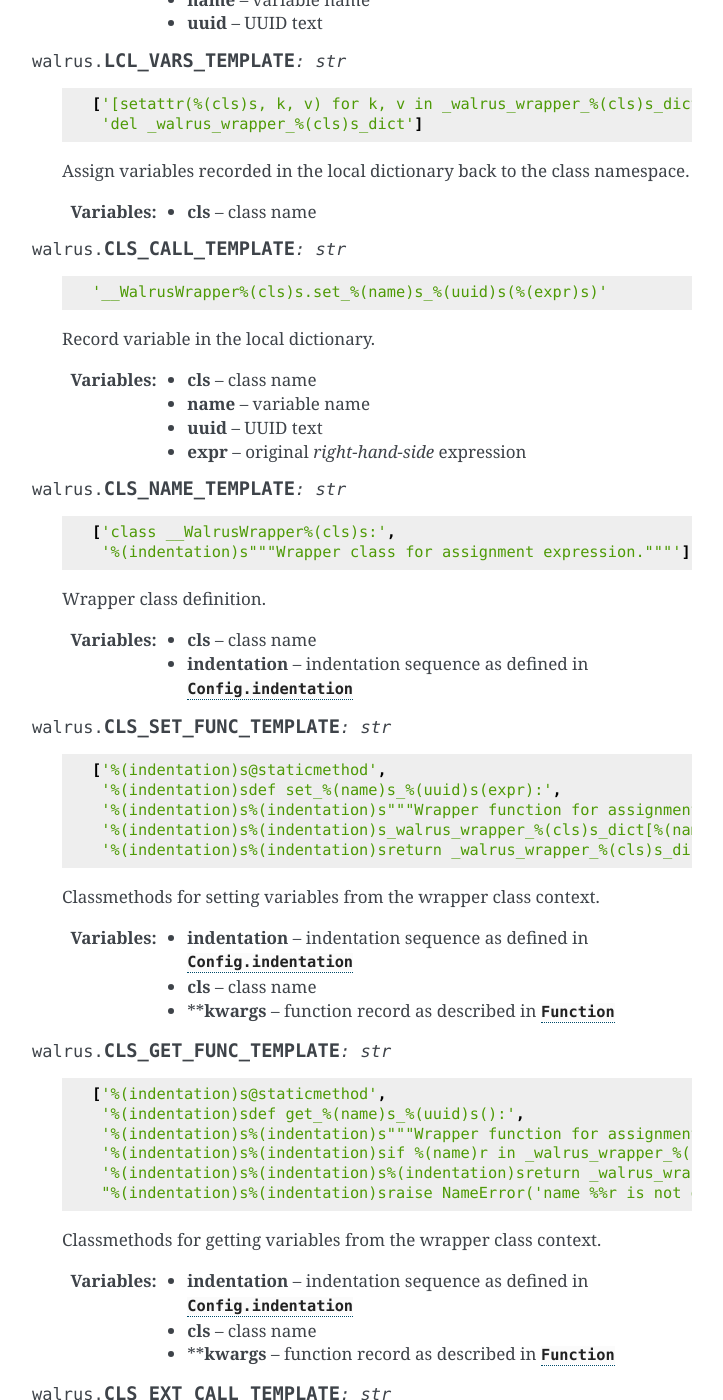
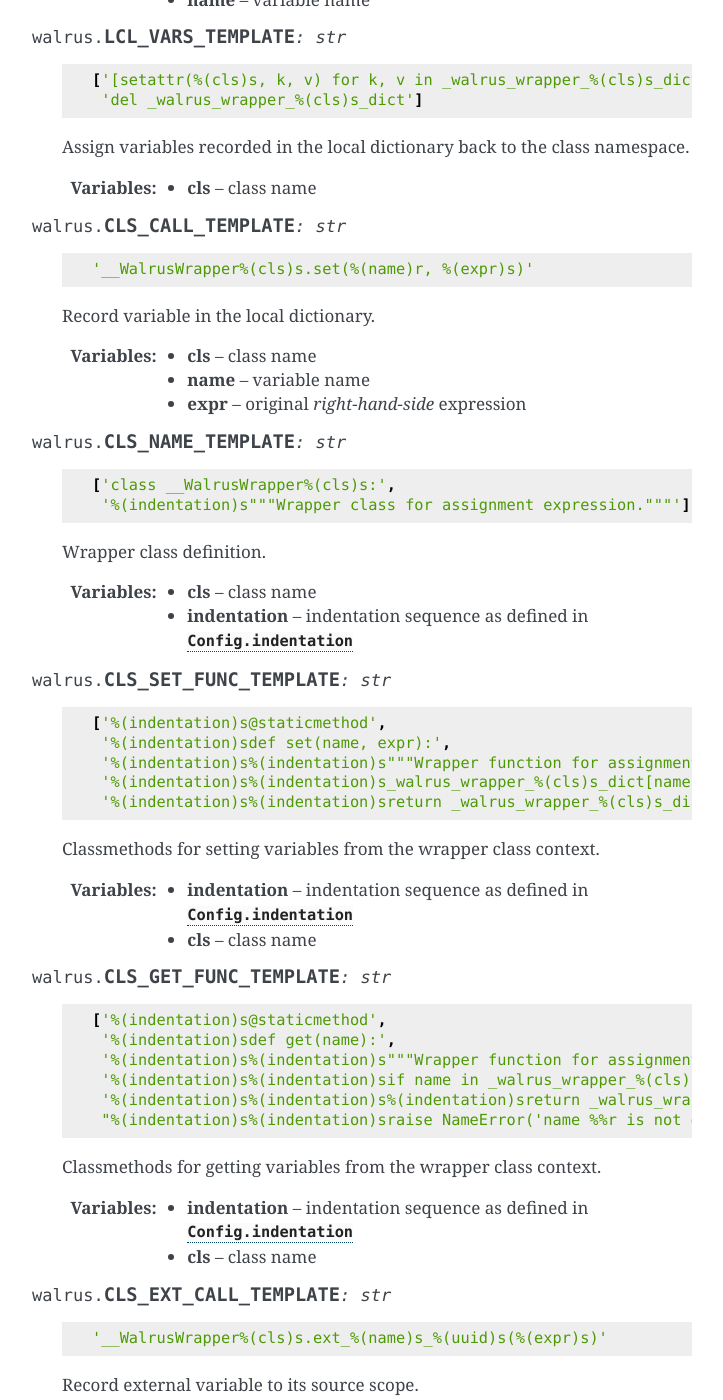
Before and after one commit to pybpc/walrus, a Sphinx documentation site: the page built from docs/source/api.rst, in a window 1280 px wide and 1400 px high, scrolled down 4264 px. Shown: the whole window, without its empty margins (388-1111 px from the left). Built offline with Sphinx 7.4.7, drawn with Linux system fonts in a browser that asks for light colours; some of the changed text lies outside the part shown.

```diff
--- a/docs/source/api.rst
+++ b/docs/source/api.rst
@@ -233,14 +233,13 @@ wrapper function will render based on the following templates.
 
    .. code:: python
 
-      '__WalrusWrapper%(cls)s.get_%(name)s_%(uuid)s()'
+      '__WalrusWrapper%(cls)s.get(%(name)r)'
 
    Fetch variable recorded in the local dictionary.
 
    :Variables:
       * **cls** -- class name
       * **name** -- variable name
-      * **uuid** -- UUID text
 
 .. data:: LCL_VARS_TEMPLATE
    :type: str
@@ -260,14 +259,13 @@ wrapper function will render based on the following templates.
 
    .. code:: python
 
-      '__WalrusWrapper%(cls)s.set_%(name)s_%(uuid)s(%(expr)s)'
+      '__WalrusWrapper%(cls)s.set(%(name)r, %(expr)s)'
 
    Record variable in the local dictionary.
 
    :Variables:
       * **cls** -- class name
       * **name** -- variable name
-      * **uuid** -- UUID text
       * **expr** -- original *right-hand-side* expression
 
 .. data:: CLS_NAME_TEMPLATE
@@ -291,10 +289,10 @@ wrapper function will render based on the following templates.
    .. code:: python
 
       ['%(indentation)s@staticmethod',
-       '%(indentation)sdef set_%(name)s_%(uuid)s(expr):',
+       '%(indentation)sdef set(name, expr):',
        '%(indentation)s%(indentation)s"""Wrapper function for assignment expression."""',
-       '%(indentation)s%(indentation)s_walrus_wrapper_%(cls)s_dict[%(name)r] = expr',
-       '%(indentation)s%(indentation)sreturn _walrus_wrapper_%(cls)s_dict[%(name)r]']
+       '%(indentation)s%(indentation)s_walrus_wrapper_%(cls)s_dict[name] = expr',
+       '%(indentation)s%(indentation)sreturn _walrus_wrapper_%(cls)s_dict[name]']
 
    Classmethods for setting variables from the wrapper class context.
 
@@ -302,7 +300,6 @@ wrapper function will render based on the following templates.
       * **indentation** -- indentation sequence as defined in
         :attr:`Config.indentation <walrus.Config.indentation>`
       * **cls** -- class name
-      * \*\*\ **kwargs** -- function record as described in :class:`Function`
 
 .. data:: CLS_GET_FUNC_TEMPLATE
    :type: str
@@ -310,11 +307,11 @@ wrapper function will render based on the following templates.
    .. code:: python
 
       ['%(indentation)s@staticmethod',
-       '%(indentation)sdef get_%(name)s_%(uuid)s():',
+       '%(indentation)sdef get(name):',
        '%(indentation)s%(indentation)s"""Wrapper function for assignment expression."""',
-       '%(indentation)s%(indentation)sif %(name)r in _walrus_wrapper_%(cls)s_dict:',
-       '%(indentation)s%(indentation)s%(indentation)sreturn _walrus_wrapper_%(cls)s_dict[%(name)r]',
-       "%(indentation)s%(indentation)sraise NameError('name %%r is not defined' %% %(name)r)"]
+       '%(indentation)s%(indentation)sif name in _walrus_wrapper_%(cls)s_dict:',
+       '%(indentation)s%(indentation)s%(indentation)sreturn _walrus_wrapper_%(cls)s_dict[name]',
+       "%(indentation)s%(indentation)sraise NameError('name %%r is not defined' %% name)"]
 
    Classmethods for getting variables from the wrapper class context.
 
@@ -322,7 +319,6 @@ wrapper function will render based on the following templates.
       * **indentation** -- indentation sequence as defined in
         :attr:`Config.indentation <walrus.Config.indentation>`
       * **cls** -- class name
-      * \*\*\ **kwargs** -- function record as described in :class:`Function`
 
 .. data:: CLS_EXT_CALL_TEMPLATE
    :type: str
```
Also changed, not shown: other parts of docs/source/api.rst (+6 -0 lines), walrus.py (+20 -15 lines).
